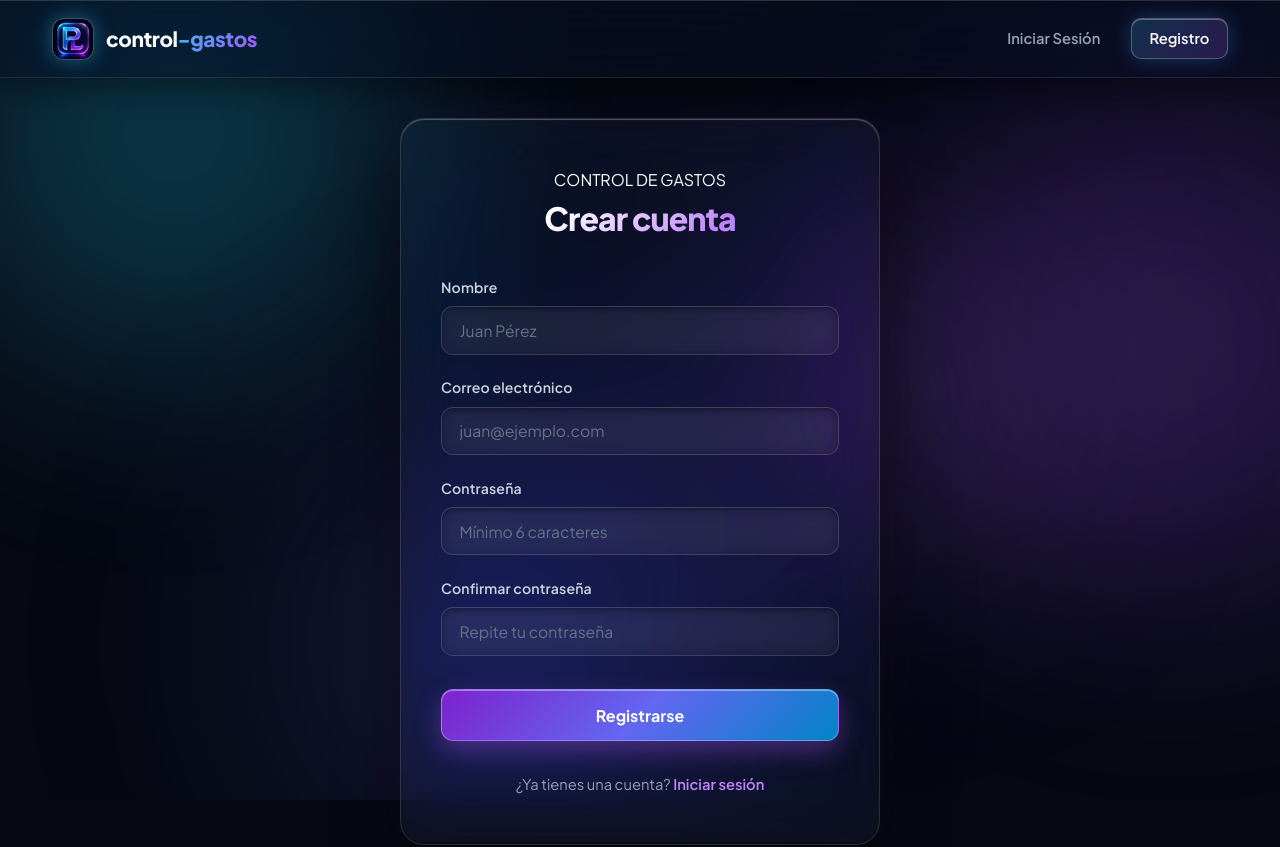
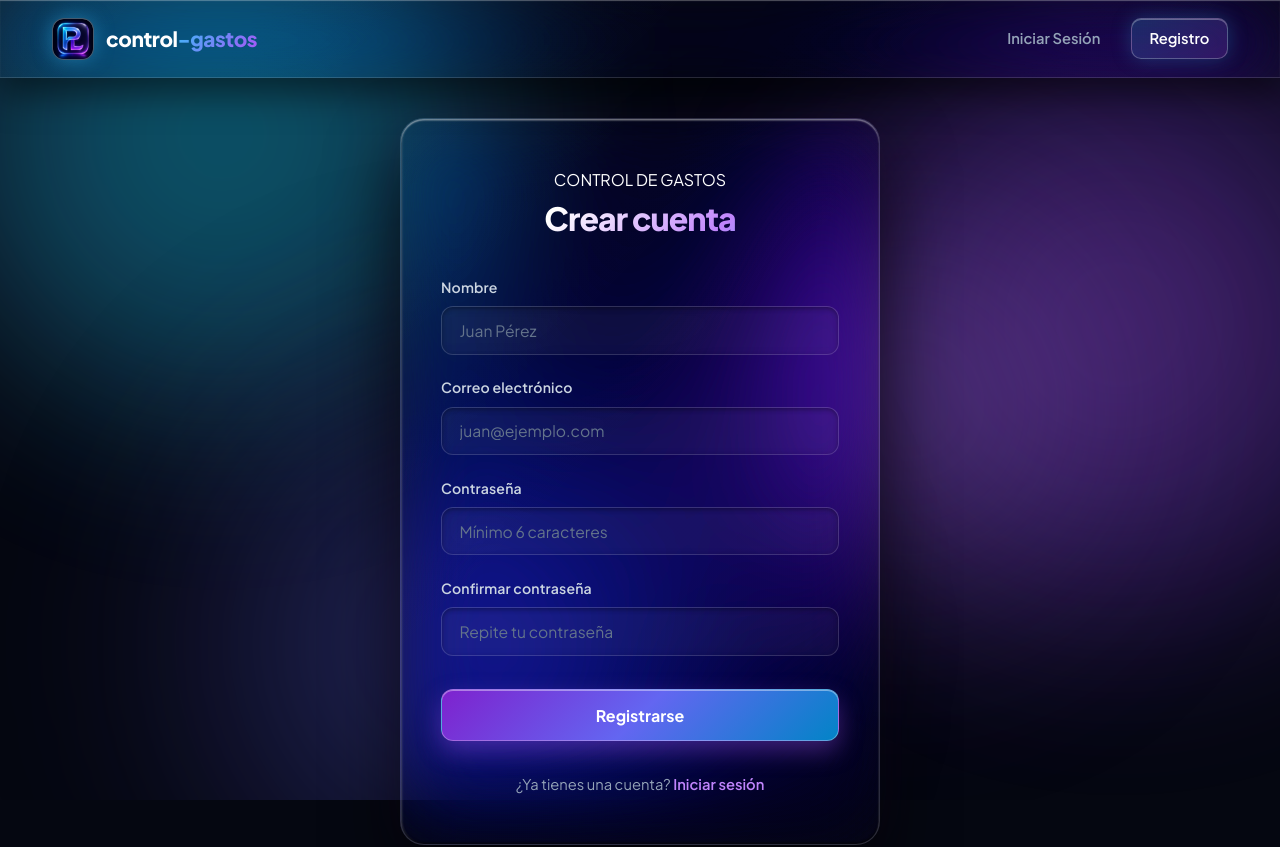
Before and after one commit to agarcia-2022075/control-gastos-v2, an Angular app in the folder frontend/: page /register in a window 1280 px wide. Shown: the top 847 px of the page. Built offline with nearby package versions, Linux system fonts and the light colour scheme.

Commit message:
style: aplicar efecto de alta transparencia Glassmorphism estilo agua de cristal con refraccion y bisel de luz

```diff
--- a/frontend/src/app/app.css
+++ b/frontend/src/app/app.css
@@ -3,7 +3,7 @@
   flex-direction: column;
   min-height: 100vh;
   position: relative;
-  background-color: #060913;
+  background-color: #050711;
 }
 
 /* Background Abstract Orbs & Volumetric Light Glows */
@@ -21,44 +21,44 @@
 .bg-orb {
   position: absolute;
   border-radius: 50%;
-  filter: blur(100px);
-  opacity: 0.55;
+  filter: blur(85px);
+  opacity: 0.7;
   animation: floatOrb 20s ease-in-out infinite alternate;
 }
 
 .orb-cyan {
-  width: 500px;
-  height: 500px;
-  top: -100px;
-  left: -100px;
-  background: radial-gradient(circle, rgba(6, 182, 212, 0.6) 0%, rgba(56, 189, 248, 0.3) 60%, transparent 100%);
+  width: 550px;
+  height: 550px;
+  top: -120px;
+  left: -80px;
+  background: radial-gradient(circle, rgba(6, 182, 212, 0.7) 0%, rgba(56, 189, 248, 0.4) 60%, transparent 100%);
   animation-duration: 18s;
 }
 
 .orb-purple {
-  width: 550px;
-  height: 550px;
-  top: 10%;
-  right: -150px;
-  background: radial-gradient(circle, rgba(168, 85, 247, 0.55) 0%, rgba(124, 58, 237, 0.25) 65%, transparent 100%);
+  width: 600px;
+  height: 600px;
+  top: 5%;
+  right: -120px;
+  background: radial-gradient(circle, rgba(168, 85, 247, 0.65) 0%, rgba(124, 58, 237, 0.3) 65%, transparent 100%);
   animation-duration: 22s;
 }
 
 .orb-blue {
-  width: 600px;
-  height: 600px;
-  bottom: -150px;
-  left: 15%;
-  background: radial-gradient(circle, rgba(99, 102, 241, 0.45) 0%, rgba(30, 27, 75, 0.2) 70%, transparent 100%);
+  width: 650px;
+  height: 650px;
+  bottom: -180px;
+  left: 10%;
+  background: radial-gradient(circle, rgba(99, 102, 241, 0.55) 0%, rgba(30, 27, 75, 0.25) 70%, transparent 100%);
   animation-duration: 25s;
 }
 
 .orb-magenta {
-  width: 450px;
-  height: 450px;
-  bottom: 20%;
-  right: 15%;
-  background: radial-gradient(circle, rgba(192, 132, 252, 0.35) 0%, rgba(76, 29, 149, 0.15) 60%, transparent 100%);
+  width: 500px;
+  height: 500px;
+  bottom: 15%;
+  right: 12%;
+  background: radial-gradient(circle, rgba(192, 132, 252, 0.45) 0%, rgba(76, 29, 149, 0.2) 60%, transparent 100%);
   animation-duration: 16s;
 }
 
@@ -67,25 +67,25 @@
     transform: translate(0, 0) scale(1);
   }
   50% {
-    transform: translate(40px, -30px) scale(1.08);
+    transform: translate(45px, -35px) scale(1.1);
   }
   100% {
-    transform: translate(-30px, 40px) scale(0.95);
+    transform: translate(-35px, 45px) scale(0.92);
   }
 }
 
-/* Glass Header & Navbar */
+/* Glass Header & Navbar - Ultra Liquid Water Translucency */
 .app-header {
   position: sticky;
   top: 0;
   z-index: 100;
-  background: rgba(10, 15, 30, 0.55);
-  backdrop-filter: blur(24px) saturate(180%);
-  -webkit-backdrop-filter: blur(24px) saturate(180%);
-  border-bottom: 1px solid rgba(255, 255, 255, 0.1);
+  background: linear-gradient(135deg, rgba(255, 255, 255, 0.025) 0%, rgba(255, 255, 255, 0.005) 100%);
+  backdrop-filter: blur(35px) saturate(220%) contrast(105%);
+  -webkit-backdrop-filter: blur(35px) saturate(220%) contrast(105%);
+  border-bottom: 1px solid rgba(255, 255, 255, 0.14);
   box-shadow:
-    0 10px 30px rgba(0, 0, 0, 0.4),
-    inset 0 1px 0 rgba(255, 255, 255, 0.15);
+    0 15px 35px rgba(0, 0, 0, 0.5),
+    inset 0 1px 1px rgba(255, 255, 255, 0.3);
 }
 
 .header-container {
--- a/frontend/src/app/features/admin/admin.component.css
+++ b/frontend/src/app/features/admin/admin.component.css
@@ -7,17 +7,18 @@
 }
 
 .glass-card {
-  background: rgba(255, 255, 255, 0.035);
-  border: 1px solid rgba(255, 255, 255, 0.12);
+  background: linear-gradient(135deg, rgba(255, 255, 255, 0.025) 0%, rgba(255, 255, 255, 0.006) 50%, rgba(192, 132, 252, 0.015) 100%);
+  border: 1px solid rgba(255, 255, 255, 0.16);
   border-radius: 24px;
   padding: 2.5rem 2.5rem;
   box-shadow:
-    0 30px 60px rgba(0, 0, 0, 0.65),
-    inset 0 1px 1px rgba(255, 255, 255, 0.3),
-    inset 0 -1px 2px rgba(0, 0, 0, 0.5),
-    0 0 50px rgba(168, 85, 247, 0.08);
-  backdrop-filter: blur(28px) saturate(190%);
-  -webkit-backdrop-filter: blur(28px) saturate(190%);
+    0 35px 70px rgba(0, 0, 0, 0.75),
+    inset 0 1.5px 1.5px rgba(255, 255, 255, 0.45),
+    inset 0 -1.5px 2px rgba(0, 0, 0, 0.65),
+    inset 1.5px 0 2px rgba(255, 255, 255, 0.12),
+    0 0 50px rgba(168, 85, 247, 0.06);
+  backdrop-filter: blur(40px) saturate(240%) contrast(108%);
+  -webkit-backdrop-filter: blur(40px) saturate(240%) contrast(108%);
   transition: transform 0.3s ease, box-shadow 0.3s ease;
 }
 
--- a/frontend/src/app/features/auth/login/login.component.css
+++ b/frontend/src/app/features/auth/login/login.component.css
@@ -9,28 +9,29 @@
 }
 
 .card {
-  background: rgba(255, 255, 255, 0.035);
-  border: 1px solid rgba(255, 255, 255, 0.12);
+  background: linear-gradient(135deg, rgba(255, 255, 255, 0.025) 0%, rgba(255, 255, 255, 0.006) 50%, rgba(56, 189, 248, 0.015) 100%);
+  border: 1px solid rgba(255, 255, 255, 0.16);
   border-radius: 24px;
   padding: 3rem 2.5rem;
   max-width: 440px;
   width: 100%;
   box-shadow:
-    0 30px 60px rgba(0, 0, 0, 0.65),
-    inset 0 1px 1px rgba(255, 255, 255, 0.3),
-    inset 0 -1px 2px rgba(0, 0, 0, 0.5),
-    0 0 50px rgba(56, 189, 248, 0.08);
-  backdrop-filter: blur(28px) saturate(190%);
-  -webkit-backdrop-filter: blur(28px) saturate(190%);
+    0 35px 70px rgba(0, 0, 0, 0.75),
+    inset 0 1.5px 1.5px rgba(255, 255, 255, 0.45),
+    inset 0 -1.5px 2px rgba(0, 0, 0, 0.65),
+    inset 1.5px 0 2px rgba(255, 255, 255, 0.12),
+    0 0 50px rgba(56, 189, 248, 0.06);
+  backdrop-filter: blur(40px) saturate(240%) contrast(108%);
+  -webkit-backdrop-filter: blur(40px) saturate(240%) contrast(108%);
   transition: transform 0.3s ease, box-shadow 0.3s ease;
 }
 
 .card:hover {
   box-shadow:
-    0 35px 70px rgba(0, 0, 0, 0.7),
-    inset 0 1px 1px rgba(255, 255, 255, 0.35),
-    inset 0 -1px 2px rgba(0, 0, 0, 0.5),
-    0 0 60px rgba(168, 85, 247, 0.12);
+    0 40px 80px rgba(0, 0, 0, 0.8),
+    inset 0 1.5px 1.5px rgba(255, 255, 255, 0.55),
+    inset 0 -1.5px 2px rgba(0, 0, 0, 0.65),
+    0 0 60px rgba(168, 85, 247, 0.14);
 }
 
 .header {
--- a/frontend/src/app/features/auth/register/register.component.css
+++ b/frontend/src/app/features/auth/register/register.component.css
@@ -9,28 +9,29 @@
 }
 
 .card {
-  background: rgba(255, 255, 255, 0.035);
-  border: 1px solid rgba(255, 255, 255, 0.12);
+  background: linear-gradient(135deg, rgba(255, 255, 255, 0.025) 0%, rgba(255, 255, 255, 0.006) 50%, rgba(168, 85, 247, 0.015) 100%);
+  border: 1px solid rgba(255, 255, 255, 0.16);
   border-radius: 24px;
   padding: 3rem 2.5rem;
   max-width: 480px;
   width: 100%;
   box-shadow:
-    0 30px 60px rgba(0, 0, 0, 0.65),
-    inset 0 1px 1px rgba(255, 255, 255, 0.3),
-    inset 0 -1px 2px rgba(0, 0, 0, 0.5),
-    0 0 50px rgba(168, 85, 247, 0.08);
-  backdrop-filter: blur(28px) saturate(190%);
-  -webkit-backdrop-filter: blur(28px) saturate(190%);
+    0 35px 70px rgba(0, 0, 0, 0.75),
+    inset 0 1.5px 1.5px rgba(255, 255, 255, 0.45),
+    inset 0 -1.5px 2px rgba(0, 0, 0, 0.65),
+    inset 1.5px 0 2px rgba(255, 255, 255, 0.12),
+    0 0 50px rgba(168, 85, 247, 0.06);
+  backdrop-filter: blur(40px) saturate(240%) contrast(108%);
+  -webkit-backdrop-filter: blur(40px) saturate(240%) contrast(108%);
   transition: transform 0.3s ease, box-shadow 0.3s ease;
 }
 
 .card:hover {
   box-shadow:
-    0 35px 70px rgba(0, 0, 0, 0.7),
-    inset 0 1px 1px rgba(255, 255, 255, 0.35),
-    inset 0 -1px 2px rgba(0, 0, 0, 0.5),
-    0 0 60px rgba(56, 189, 248, 0.12);
+    0 40px 80px rgba(0, 0, 0, 0.8),
+    inset 0 1.5px 1.5px rgba(255, 255, 255, 0.55),
+    inset 0 -1.5px 2px rgba(0, 0, 0, 0.65),
+    0 0 60px rgba(56, 189, 248, 0.14);
 }
 
 .header {
--- a/frontend/src/app/features/dashboard/dashboard.component.css
+++ b/frontend/src/app/features/dashboard/dashboard.component.css
@@ -9,27 +9,28 @@
 }
 
 .glass-card {
-  background: rgba(255, 255, 255, 0.035);
-  border: 1px solid rgba(255, 255, 255, 0.12);
+  background: linear-gradient(135deg, rgba(255, 255, 255, 0.025) 0%, rgba(255, 255, 255, 0.006) 50%, rgba(56, 189, 248, 0.015) 100%);
+  border: 1px solid rgba(255, 255, 255, 0.16);
   border-radius: 24px;
   padding: 3rem 2.5rem;
   max-width: 580px;
   width: 100%;
   box-shadow:
-    0 30px 60px rgba(0, 0, 0, 0.65),
-    inset 0 1px 1px rgba(255, 255, 255, 0.3),
-    inset 0 -1px 2px rgba(0, 0, 0, 0.5),
-    0 0 50px rgba(56, 189, 248, 0.08);
-  backdrop-filter: blur(28px) saturate(190%);
-  -webkit-backdrop-filter: blur(28px) saturate(190%);
+    0 35px 70px rgba(0, 0, 0, 0.75),
+    inset 0 1.5px 1.5px rgba(255, 255, 255, 0.45),
+    inset 0 -1.5px 2px rgba(0, 0, 0, 0.65),
+    inset 1.5px 0 2px rgba(255, 255, 255, 0.12),
+    0 0 50px rgba(56, 189, 248, 0.06);
+  backdrop-filter: blur(40px) saturate(240%) contrast(108%);
+  -webkit-backdrop-filter: blur(40px) saturate(240%) contrast(108%);
   transition: transform 0.3s ease, box-shadow 0.3s ease;
 }
 
 .glass-card:hover {
   box-shadow:
-    0 35px 70px rgba(0, 0, 0, 0.7),
-    inset 0 1px 1px rgba(255, 255, 255, 0.35),
-    inset 0 -1px 2px rgba(0, 0, 0, 0.5),
+    0 40px 80px rgba(0, 0, 0, 0.8),
+    inset 0 1.5px 1.5px rgba(255, 255, 255, 0.55),
+    inset 0 -1.5px 2px rgba(0, 0, 0, 0.65),
     0 0 60px rgba(56, 189, 248, 0.14);
 }
 
--- a/frontend/src/styles.css
+++ b/frontend/src/styles.css
@@ -1,22 +1,25 @@
 :root {
   --font-family: 'Plus Jakarta Sans', 'Inter', -apple-system, BlinkMacSystemFont, 'Segoe UI', Roboto, sans-serif;
 
-  /* Color Palette */
-  --bg-dark: #060913;
-  --bg-dark-surface: rgba(13, 18, 36, 0.4);
+  /* Liquid Water-Glass Color Palette */
+  --bg-dark: #050711;
+  --bg-dark-surface: rgba(8, 12, 24, 0.3);
 
-  --glass-bg: rgba(255, 255, 255, 0.04);
-  --glass-bg-hover: rgba(255, 255, 255, 0.07);
-  --glass-border: rgba(255, 255, 255, 0.12);
-  --glass-border-light: rgba(255, 255, 255, 0.2);
-  --glass-inner-shadow: inset 0 1px 1px 0 rgba(255, 255, 255, 0.25), inset 0 -1px 2px 0 rgba(0, 0, 0, 0.5);
-  --glass-box-shadow: 0 20px 50px rgba(0, 0, 0, 0.55), 0 0 30px rgba(56, 189, 248, 0.05);
+  --liquid-glass-bg: linear-gradient(135deg, rgba(255, 255, 255, 0.03) 0%, rgba(255, 255, 255, 0.008) 50%, rgba(56, 189, 248, 0.02) 100%);
+  --liquid-glass-border: rgba(255, 255, 255, 0.16);
+  --liquid-glass-backdrop: blur(45px) saturate(240%) contrast(108%);
+
+  --liquid-inner-shine:
+    inset 0 1.5px 1.5px 0 rgba(255, 255, 255, 0.45),
+    inset 0 -1.5px 2px 0 rgba(0, 0, 0, 0.65),
+    inset 1.5px 0 2px 0 rgba(255, 255, 255, 0.12),
+    0 30px 70px rgba(0, 0, 0, 0.75),
+    0 0 40px rgba(56, 189, 248, 0.06);
 
   --cyan-primary: #38bdf8;
-  --cyan-glow: rgba(56, 189, 248, 0.4);
-  --purple-accent: #a855f7;
-  --purple-glow: rgba(168, 85, 247, 0.4);
-  --blue-accent: #6366f1;
+  --cyan-glow: rgba(56, 189, 248, 0.45);
+  --purple-accent: #c084fc;
+  --purple-glow: rgba(192, 132, 252, 0.45);
 
   --text-primary: #ffffff;
   --text-secondary: #94a3b8;
```
